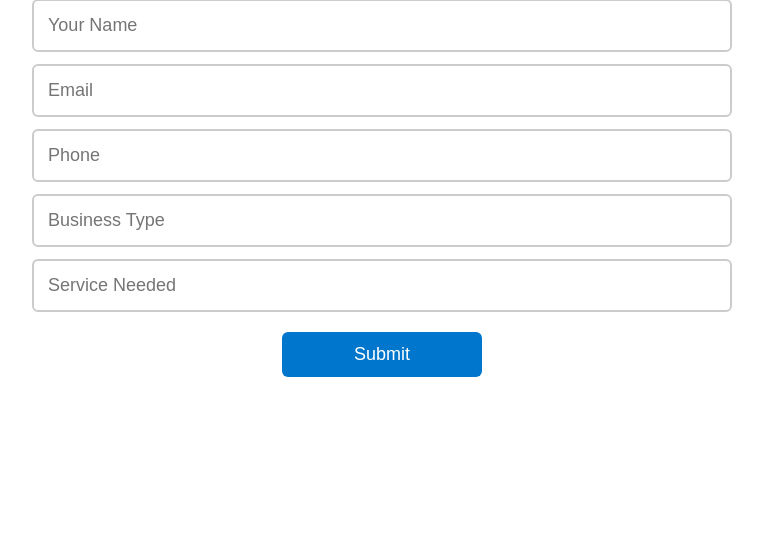
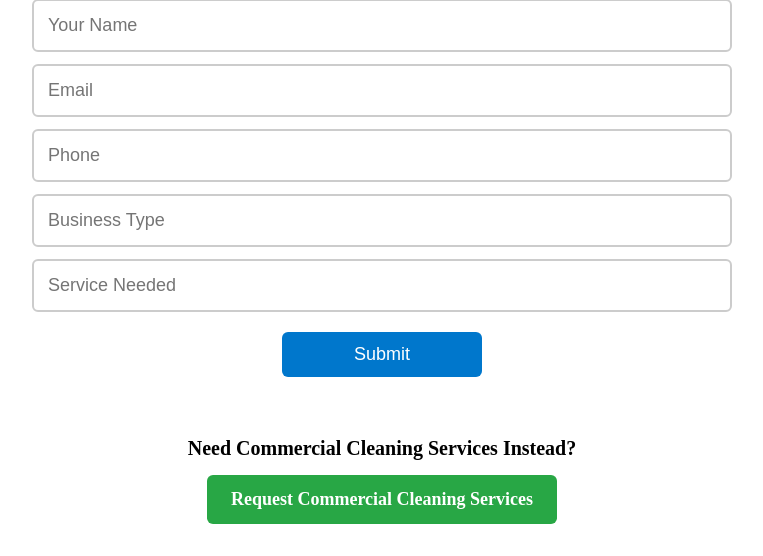
Before and after one commit to tasutton2008/leadgen-clean, a FastAPI app: page / in a window 1280 px wide. Shown: the part 244-800 px from the top of the page, without its empty margins (258-1021 px from the left). Run offline with FastAPI, Linux system fonts and the light colour scheme.

Commit message:
Add commercial cleaning services CTA

```diff
--- a/leadgen/static/styles.css
+++ b/leadgen/static/styles.css
@@ -642,3 +642,29 @@ form.lead-form button {
     width: 200px !important;
     margin: 20px auto 0 !important;
 }
+
+.service-cta {
+    margin-top: 40px;
+    text-align: center;
+}
+
+.service-cta p {
+    font-size: 20px;
+    font-weight: 600;
+    margin-bottom: 15px;
+}
+
+.service-button {
+    display: inline-block;
+    background: #28a745;
+    color: white;
+    text-decoration: none;
+    padding: 14px 24px;
+    border-radius: 6px;
+    font-weight: bold;
+    font-size: 18px;
+}
+
+.service-button:hover {
+    background: #218838;
+}
--- a/leadgen/templates/option_b.html
+++ b/leadgen/templates/option_b.html
@@ -29,5 +29,13 @@
         </form>
 
     </div>
+
+    <div class="service-cta">
+        <p>Need Commercial Cleaning Services Instead?</p>
+
+        <a href="/contact" class="service-button">
+            Request Commercial Cleaning Services
+        </a>
+    </div>
 </body>
 </html>
```
